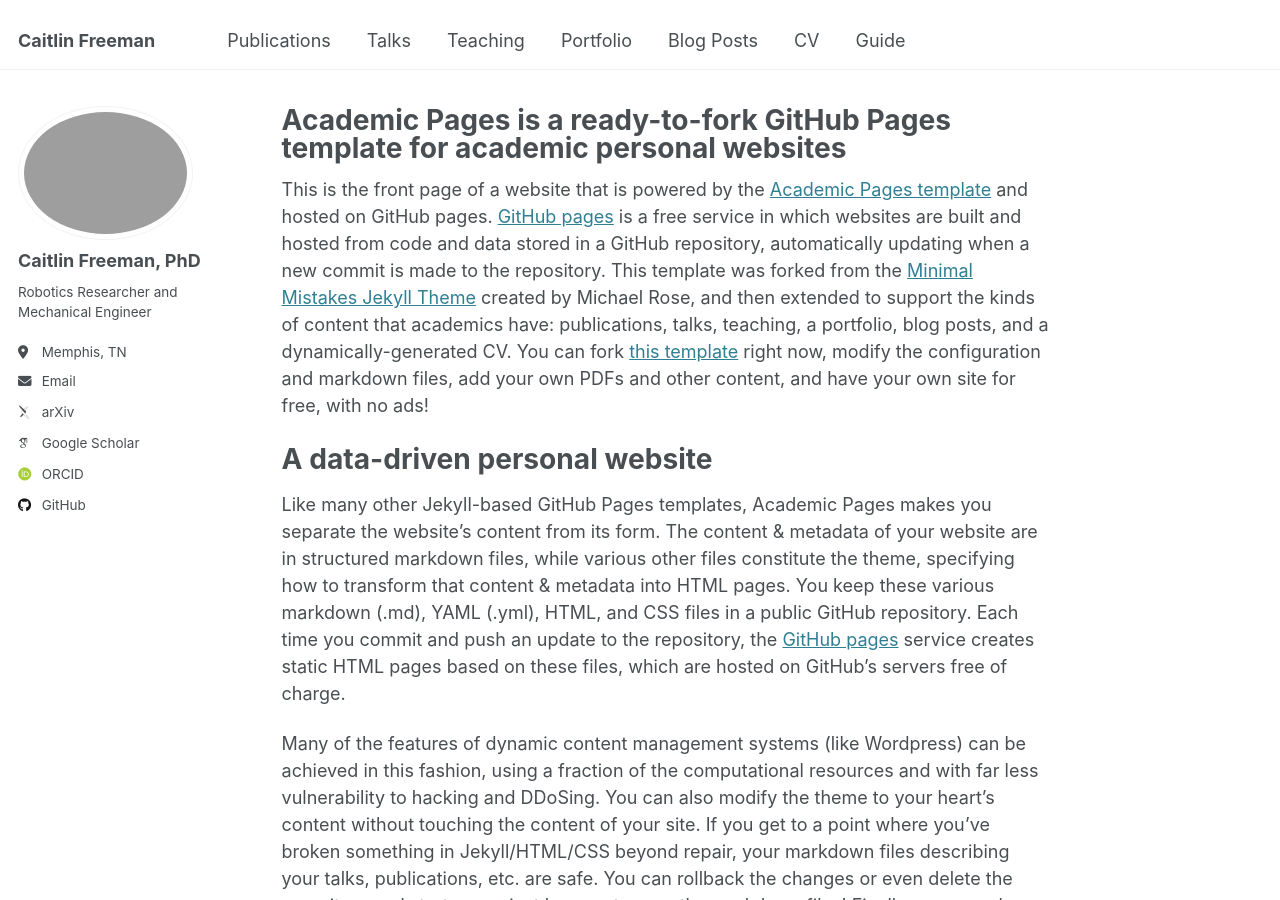
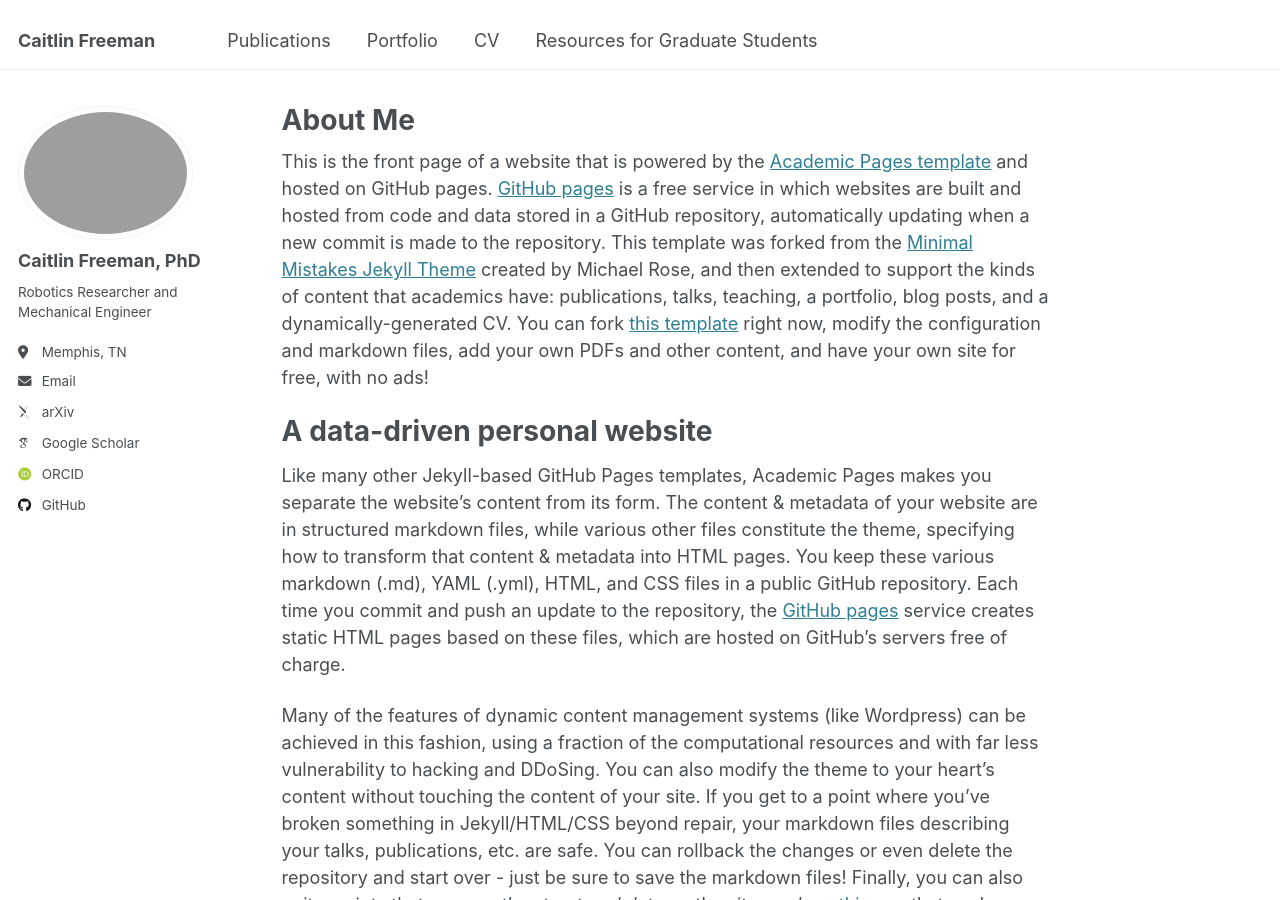
Before and after one commit to clfreeman7/clfreeman7.github.io, a Jekyll site: the page built from _pages/about.md, in a window 1280 px wide and 900 px high. Built offline with Jekyll 4.4.1, drawn with Linux system fonts in a browser that asks for light colours; some web fonts are replaced.

Commit message:
Updated pages

```diff
--- a/_data/navigation.yml
+++ b/_data/navigation.yml
@@ -8,20 +8,21 @@
   - title: "Publications"
     url: /publications/
 
-  - title: "Talks"
-    url: /talks/
+  #- title: "Talks"
+  #  url: /talks/
 
-  - title: "Teaching"
-    url: /teaching/
+  #- title: "Teaching"
+  #  url: /teaching/
 
   - title: "Portfolio"
     url: /portfolio/
 
-  - title: "Blog Posts"
-    url: /year-archive/
-
   - title: "CV"
     url: /cv/
 
-  - title: "Guide"
-    url: /markdown/
+  - title: "Resources for Graduate Students"
+    url: /year-archive/
+
+
+  #- title: "Guide"
+  #  url: /markdown/
--- a/_pages/about.md
+++ b/_pages/about.md
@@ -1,6 +1,6 @@
 ---
 permalink: /
-title: "Academic Pages is a ready-to-fork GitHub Pages template for academic personal websites"
+title: "About Me"
 author_profile: true
 redirect_from:
   - /about/
--- a/_pages/year-archive.html
+++ b/_pages/year-archive.html
@@ -1,7 +1,7 @@
 ---
 layout: archive
 permalink: /year-archive/
-title: "Blog posts"
+title: "Resources for Graduate Students"
 author_profile: true
 redirect_from:
   - /wordpress/blog-posts/
```
